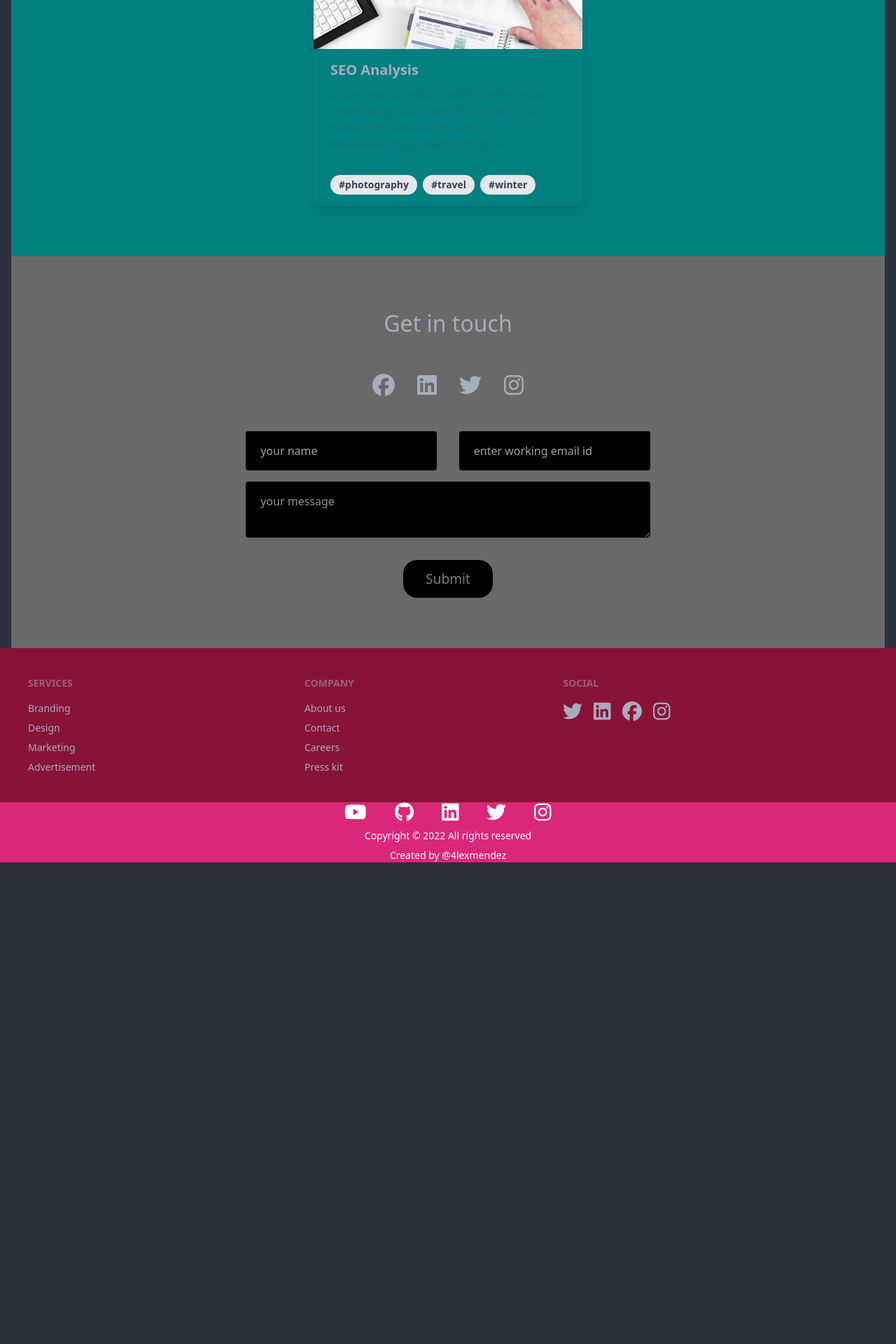
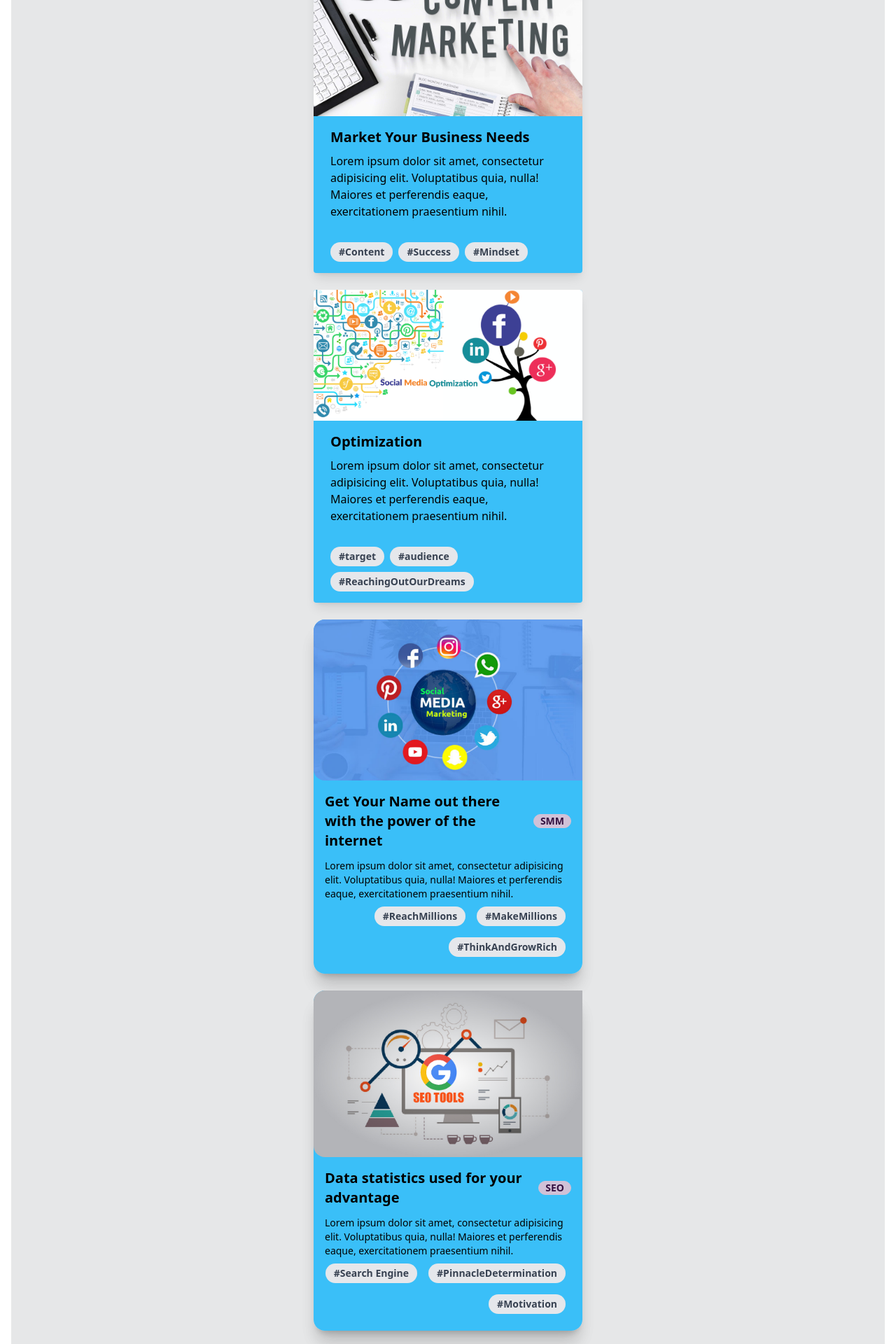
Before and after one commit to 4lexjandro/agency, a React (Create React App) app: page / in a window 1280 px wide. Shown: the part 1500-3420 px from the top of the page at 70% size. Before the commit the page ends 2732 px from the top, so only its background shows below. Built offline with nearby package versions, Linux system fonts and the light colour scheme.

Commit message:
home page to go

```diff
--- a/public/index.html
+++ b/public/index.html
@@ -1,5 +1,5 @@
 <!DOCTYPE html>
-<html lang="en" data-theme="dark">
+<html lang="en" data-theme="pastel">
   <head>
     <meta charset="utf-8" />
     <link rel="icon" href="%PUBLIC_URL%/favicon.ico" />
--- a/src/routes/About.jsx
+++ b/src/routes/About.jsx
@@ -19,6 +19,8 @@ const About = () => {
 `;
   return (
     <div style={{ backgroundImage: `url(${Business})` }}>
+      <br/>
+      <br/>
 
     <AboutSection id="about">
         <h1>We Are Capital!</h1>
--- a/src/routes/Contact.jsx
+++ b/src/routes/Contact.jsx
@@ -12,7 +12,7 @@ import styled from "styled-components";
 const ContactSection = styled.section`
   width: 100%;
   padding: calc(2.5rem + 2.5vw) 0;
-  background-color: DimGrey;
+  background-color: white;
   display: flex;
   flex-direction: column;
   /* justify-content: center; */
@@ -42,6 +42,7 @@ const Title = styled.h1`
 const Icons = styled.div`
   display: flex;
   margin-bottom: 3rem;
+  color:red;
   a {
     &:hover {
       img {
@@ -90,14 +91,14 @@ const Form = styled.form`
     background-color: black;
     border: none;
     border-radius: 4px;
-    color: #eff7f8;
+    color: black;
     margin-bottom: 2rem;
     &:focus,
     &:active {
       background-color: var(--nav);
     }
     &::placeholder {
-      color: #eff7f8;
+      color: #
       opacity: 0.6;
     }
   }
@@ -106,7 +107,7 @@ const Form = styled.form`
     background-color: black;
     border-radius: 20px;
     font-size: 1.2rem;
-    color: #877979;
+    color: turquoise;
     cursor: pointer;
     transition: transform 0.3s;
     &:hover {
@@ -133,7 +134,6 @@ const Contact = () => {
   return (
     <ContactSection id="contact">
       <Title>Get in touch</Title>
-      {/* <Text>Lorem ipsum dolor sit amet, consectetur adipisicing.</Text> */}
       <Icons>
         <a href="https://www.facebook.com/">
           {" "}
--- a/src/routes/Services.jsx
+++ b/src/routes/Services.jsx
@@ -12,15 +12,17 @@ const Services = () => {
   const ServicesSection = styled.section`
   width: 100%;
   padding: calc(2.5rem + 2.5vw) 0;
-  background-color: teal;
+  background-color: #9c9fa540;
   display: flex;
   flex-direction: column;
   align-items: center;
   justify-content: center;
 `;
   return (
-     <div style={{ backgroundImage: `url(${Social})` }}>
+     <div >
     <ServicesSection id="services">
+      <br/>
+      <br/>
         <h3>We Offer A Wide Variety Of Services!</h3>
         <h4>Keep in mind, Consultations are always free!</h4>
 
@@ -28,20 +30,96 @@ const Services = () => {
         <br/>
 
 
-        <div class="max-w-sm rounded overflow-hidden shadow-lg">
+  <div class="max-w-sm rounded overflow-hidden shadow-lg  bg-info">
   <img class="w-full" src={CM} />
   <div class="px-6 py-4">
-    <div class="font-bold text-xl mb-2">SEO Analysis</div>
-    <p class="text-teal-700 text-base">
+    <div class="font-bold text-black text-xl mb-2">Market Your Business Needs</div>
+    <p class="text-black text-base">
       Lorem ipsum dolor sit amet, consectetur adipisicing elit. Voluptatibus quia, nulla! Maiores et perferendis eaque, exercitationem praesentium nihil.
     </p>
   </div>
   <div class="px-6 pt-4 pb-2">
-    <span class="inline-block bg-gray-200 rounded-full px-3 py-1 text-sm font-semibold text-gray-700 mr-2 mb-2">#photography</span>
-    <span class="inline-block bg-gray-200 rounded-full px-3 py-1 text-sm font-semibold text-gray-700 mr-2 mb-2">#travel</span>
-    <span class="inline-block bg-gray-200 rounded-full px-3 py-1 text-sm font-semibold text-gray-700 mr-2 mb-2">#winter</span>
+    <span class="inline-block bg-gray-200 rounded-full px-3 py-1 text-sm font-semibold text-gray-700 mr-2 mb-2">#Content</span>
+    <span class="inline-block bg-gray-200 rounded-full px-3 py-1 text-sm font-semibold text-gray-700 mr-2 mb-2">#Success</span>
+    <span class="inline-block bg-gray-200 rounded-full px-3 py-1 text-sm font-semibold text-gray-700 mr-2 mb-2">#Mindset</span>
   </div>
 </div>
+
+<br/>
+
+<div class="max-w-sm rounded overflow-hidden shadow-lg bg-info">
+  <img class="w-full" src={Optimize} />
+  <div class="px-6 py-4">
+    <div class="font-bold text-black text-xl mb-2">Optimization</div>
+    <p class="text-black text-base">
+      Lorem ipsum dolor sit amet, consectetur adipisicing elit. Voluptatibus quia, nulla! Maiores et perferendis eaque, exercitationem praesentium nihil.
+    </p>
+  </div>
+  <div class="px-6 pt-4 pb-2">
+    <span class="inline-block bg-gray-200 rounded-full px-3 py-1 text-sm font-semibold text-gray-700 mr-2 mb-2">#target</span>
+    <span class="inline-block bg-gray-200 rounded-full px-3 py-1 text-sm font-semibold text-gray-700 mr-2 mb-2">#audience</span>
+    <span class="inline-block bg-gray-200 rounded-full px-3 py-1 text-sm font-semibold text-gray-700 mr-2 mb-2">#ReachingOutOurDreams</span>
+  </div>
+</div>
+
+
+
+
+
+<br/>
+
+
+
+<div class="card card-side card-compact bg-base-100 shadow-xl">
+<div class="card w-96 bg-info shadow-xl">
+  <figure>
+    <img src={Social}  />
+    </figure>
+  <div class="card-body text-black">
+    <h2 class="card-title ">
+      Get Your Name out there with the power of the internet
+
+      <div class="badge badge-primary">SMM</div>
+    </h2>
+    <p>Lorem ipsum dolor sit amet, consectetur adipisicing elit. Voluptatibus quia, nulla! Maiores et perferendis eaque, exercitationem praesentium nihil.
+    </p>
+    <div class="card-actions justify-end">
+    <span class="inline-block bg-gray-200 rounded-full px-3 py-1 text-sm font-semibold text-gray-700 mr-2 mb-2">#ReachMillions</span>
+    <span class="inline-block bg-gray-200 rounded-full px-3 py-1 text-sm font-semibold text-gray-700 mr-2 mb-2">#MakeMillions</span>
+    <span class="inline-block bg-gray-200 rounded-full px-3 py-1 text-sm font-semibold text-gray-700 mr-2 mb-2">#ThinkAndGrowRich</span>
+    </div>
+  </div>
+</div>
+</div>
+
+<br/>
+
+
+
+<div class="card card-side card-compact bg-base-100 shadow-xl">
+<div class="card w-96 bg-info shadow-xl">
+  <figure>
+    <img src={SeoAnalysis}  />
+    </figure>
+  <div class="card-body text-black">
+    <h2 class="card-title ">
+      Data statistics used for your advantage
+
+      <div class="badge badge-primary">SEO</div>
+    </h2>
+    <p>Lorem ipsum dolor sit amet, consectetur adipisicing elit. Voluptatibus quia, nulla! Maiores et perferendis eaque, exercitationem praesentium nihil.
+    </p>
+    <div class="card-actions justify-end">
+    <span class="inline-block bg-gray-200 rounded-full px-3 py-1 text-sm font-semibold text-gray-700 mr-2 mb-2">#Search Engine</span>
+    <span class="inline-block bg-gray-200 rounded-full px-3 py-1 text-sm font-semibold text-gray-700 mr-2 mb-2">#PinnacleDetermination</span>
+    <span class="inline-block bg-gray-200 rounded-full px-3 py-1 text-sm font-semibold text-gray-700 mr-2 mb-2">#Motivation</span>
+
+    </div>
+  </div>
+</div>
+</div>
+
+
 
 
     </ServicesSection>
```
